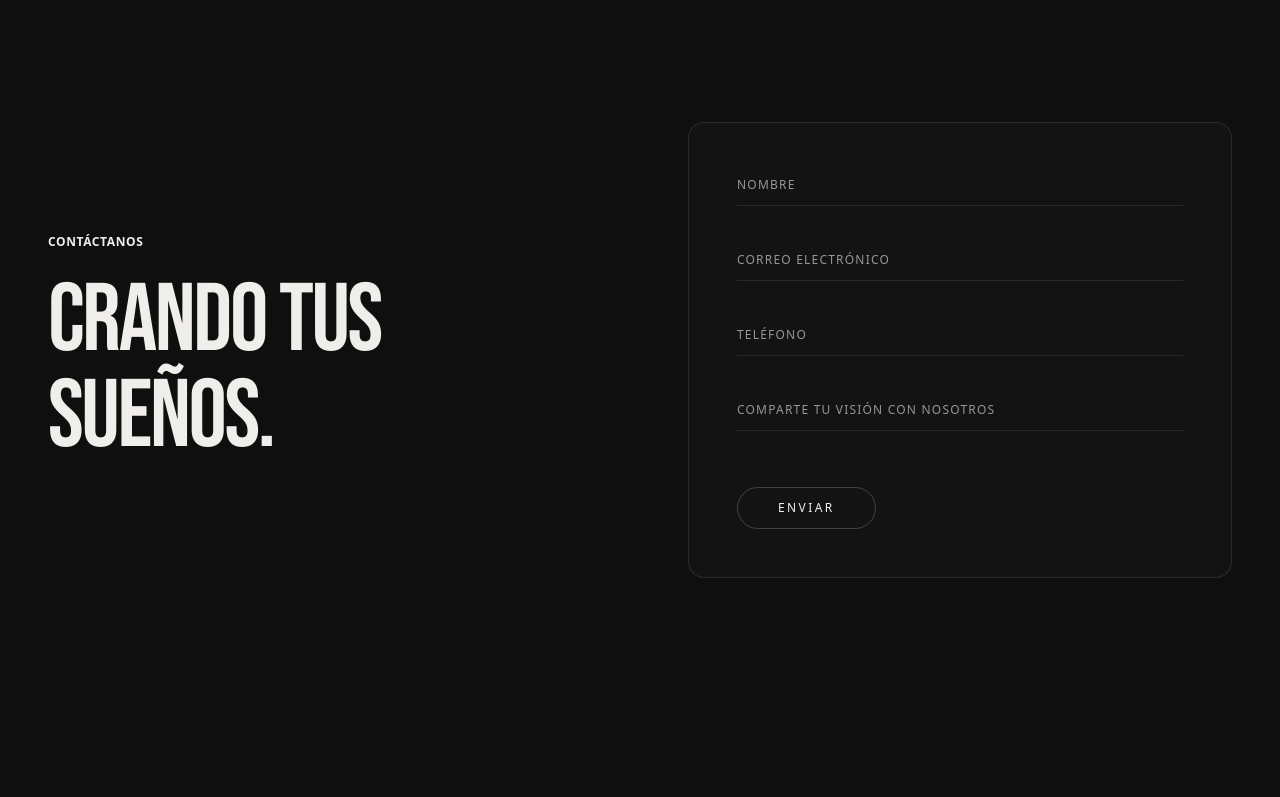
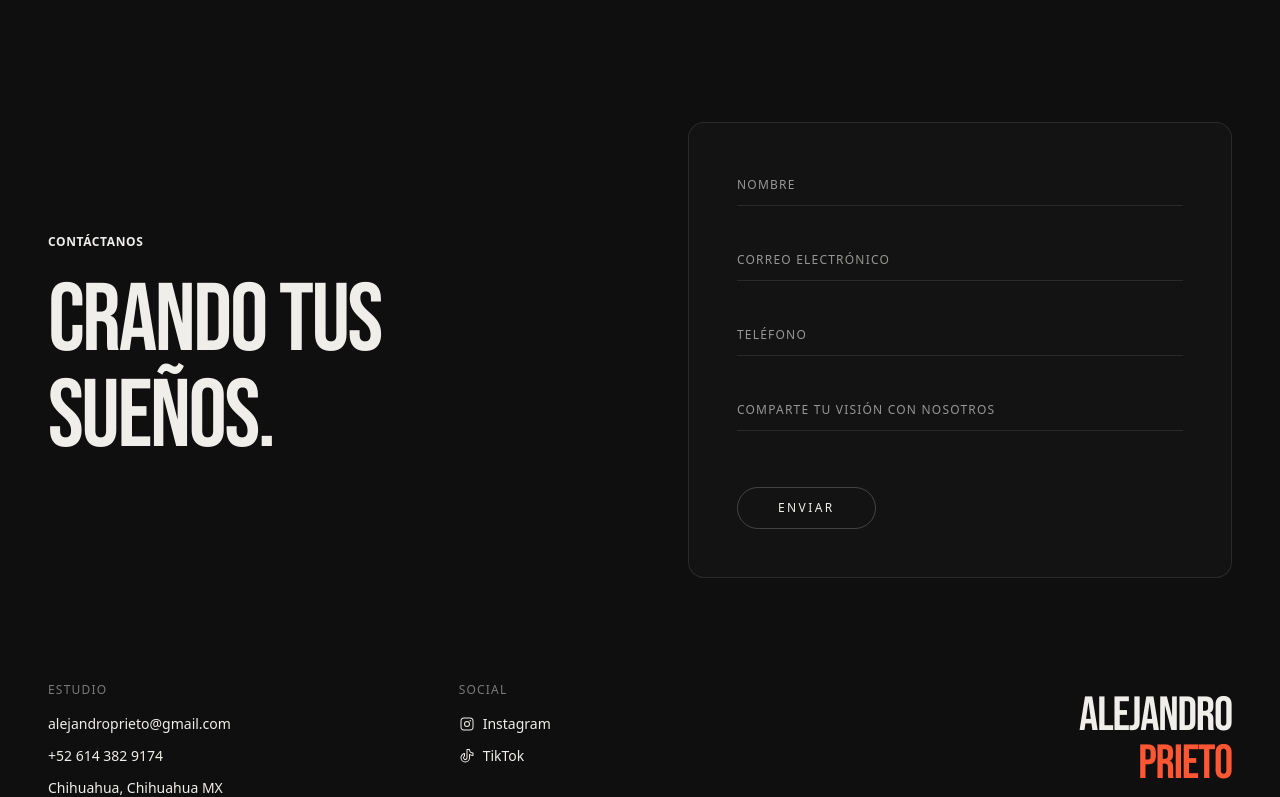
Before and after one commit to OmarAcuna0205/alejandro, a Next.js app: page / in a window 1280 px wide. Shown: the part 3505-4302 px from the top of the page. Before the commit the page ends 4187 px from the top, so only its background shows below. Built offline with nearby package versions, Linux system fonts and the light colour scheme.

Commit message:
feat: add Footer component

```diff
--- a/src/app/(public)/layout.tsx
+++ b/src/app/(public)/layout.tsx
@@ -1,10 +1,12 @@
 import Navbar from "@/components/public/navbar"
+import Footer from "@/components/public/footer"
 
 export default function PublicLayout({ children }: { children: React.ReactNode }) {
   return (
     <>
       <Navbar />
       {children}
+      <Footer />
     </>
   )
 }
--- a/src/components/public/footer.tsx
+++ b/src/components/public/footer.tsx
@@ -0,0 +1,82 @@
+"use client";
+import { motion } from "framer-motion";
+import { InstagramLogoIcon, TiktokLogoIcon } from "@phosphor-icons/react";
+
+export default function Footer() {
+    return (
+        <footer>
+
+            <div className="px-6 md:px-12 mb-10 max-w-7xl mx-auto grid grid-cols-1 md:grid-cols-3 gap-12">
+
+                <motion.div
+                    className="flex flex-col gap-4"
+                    initial={{ opacity: 0, y: 20 }}
+                    whileInView={{ opacity: 1, y: 0 }}
+                    viewport={{ once: true }}
+                    transition={{ duration: 0.5, delay: 0.1 }}
+                >
+                    <p className="font-body text-xs tracking-widest uppercase text-muted">Estudio</p>
+                    <ul className="flex flex-col gap-3">
+                        <li className="font-body text-foreground text-sm">alejandroprieto@gmail.com</li>
+                        <li className="font-body text-foreground text-sm">+52 614 382 9174</li>
+                        <li className="font-body text-foreground text-sm">Chihuahua, Chihuahua MX</li>
+                    </ul>
+                </motion.div>
+
+                <motion.div
+                    className="flex flex-col gap-4"
+                    initial={{ opacity: 0, y: 20 }}
+                    whileInView={{ opacity: 1, y: 0 }}
+                    viewport={{ once: true }}
+                    transition={{ duration: 0.5, delay: 0.2 }}
+                >
+                    <p className="font-body text-xs tracking-widest uppercase text-muted">Social</p>
+                    <ul className="flex flex-col gap-3">
+                        <li>
+                            <a href="#" className="flex items-center gap-2 font-body text-foreground hover:text-accent transition-colors duration-300 text-sm">
+                                <InstagramLogoIcon size={16} />
+                                Instagram
+                            </a>
+                        </li>
+                        <li>
+                            <a href="#" className="flex items-center gap-2 font-body text-foreground hover:text-accent transition-colors duration-300 text-sm">
+                                <TiktokLogoIcon size={16} />
+                                TikTok
+                            </a>
+                        </li>
+                    </ul>
+                </motion.div>
+
+                <motion.div
+                    className="flex items-center md:justify-end"
+                    initial={{ opacity: 0, y: 20 }}
+                    whileInView={{ opacity: 1, y: 0 }}
+                    viewport={{ once: true }}
+                    transition={{ duration: 0.5, delay: 0.3 }}
+                >
+                    <p className="font-heading text-4xl md:text-5xl text-foreground leading-none tracking-tight md:text-right">
+                        Alejandro<br />
+                        <span className="text-accent">Prieto</span>
+                    </p>
+                </motion.div>
+
+            </div>
+
+            <motion.div
+                className="border-t border-foreground/10 px-6 md:px-12 py-6 max-w-7xl mx-auto flex flex-col md:flex-row justify-between items-center gap-4"
+                initial={{ opacity: 0 }}
+                whileInView={{ opacity: 1 }}
+                viewport={{ once: true }}
+                transition={{ duration: 0.5, delay: 0.4 }}
+            >
+                <p className="font-body text-xs text-muted tracking-wider">
+                    Diseño web por <span className="text-foreground hover:text-accent transition-colors cursor-pointer">Omar Acuña</span>
+                </p>
+                <p className="font-body text-xs text-muted tracking-wider">
+                    © {new Date().getFullYear()} Alejandro Prieto. Todos los derechos reservados.
+                </p>
+            </motion.div>
+
+        </footer>
+    )
+}
--- a/src/components/public/work.tsx
+++ b/src/components/public/work.tsx
@@ -33,14 +33,14 @@ export default function Work() {
                     whileInView={{ opacity: 1, y: 0 }}
                     viewport={{ once: true }}
                     transition={{ duration: 1, delay: 0.7 }}
-                >Nombre del Proyecto</motion.h2>
+                >Refugio de mujeres</motion.h2>
 
-                <motion.p className="font-body text-foreground text-sm md:text-lg mt-2 max-w-md"
+                <motion.p className="font-body text-foreground text-sm md:text-lg mt-2 max-w-lg"
                     initial={{ opacity: 0, y: 20 }}
                     whileInView={{ opacity: 1, y: 0 }}
                     viewport={{ once: true }}
                     transition={{ duration: 1, delay: 0.8 }}
-                >Descripción breve del proyecto más reciente.</motion.p>
+                >Un refugio seguro para mujeres en situación de vulnerabilidad.</motion.p>
 
             </div>
         </section>
```
